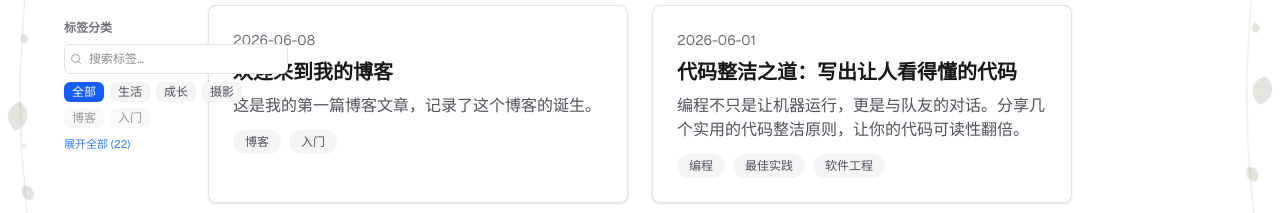
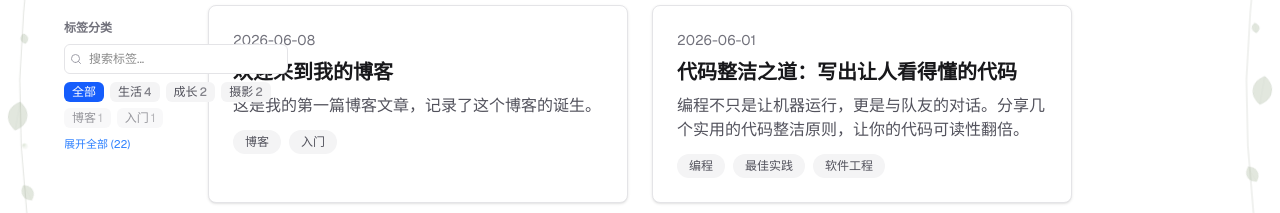
Before and after one commit to mortallllll/my-blog, a Next.js app: page / in a window 1280 px wide. Shown: the part 254-467 px from the top of the page. Built offline with nearby package versions, Linux system fonts and the light colour scheme.

Commit message:
fix: 标签恢复显示文章数量

```diff
--- a/src/components/TagList.tsx
+++ b/src/components/TagList.tsx
@@ -110,6 +110,7 @@ export default function TagList({ posts, activeTag, onTagChange }: Props) {
               }`}
             >
               {tag}
+              <span className="ml-0.5 opacity-70">{count}</span>
             </button>
           );
         })}
```
